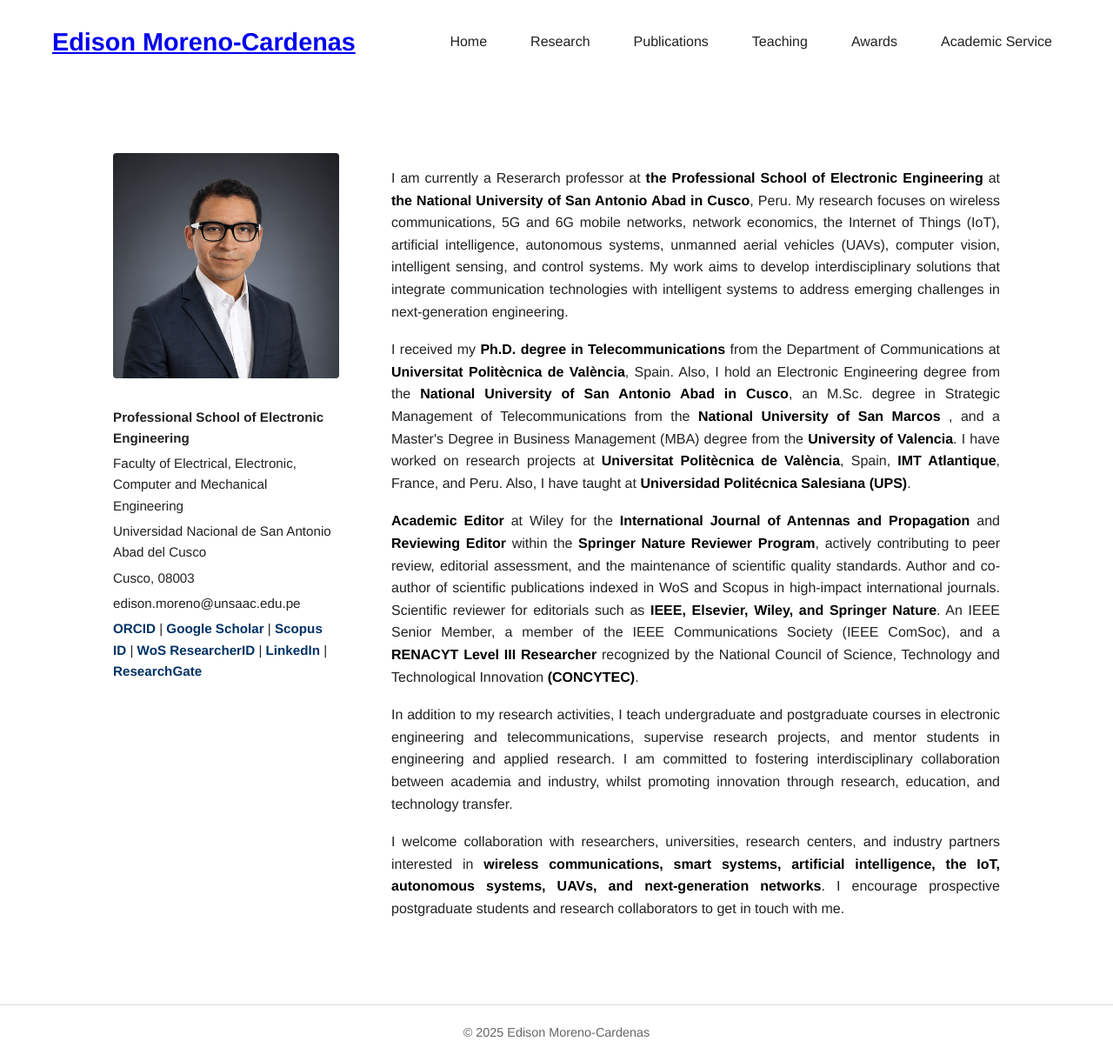
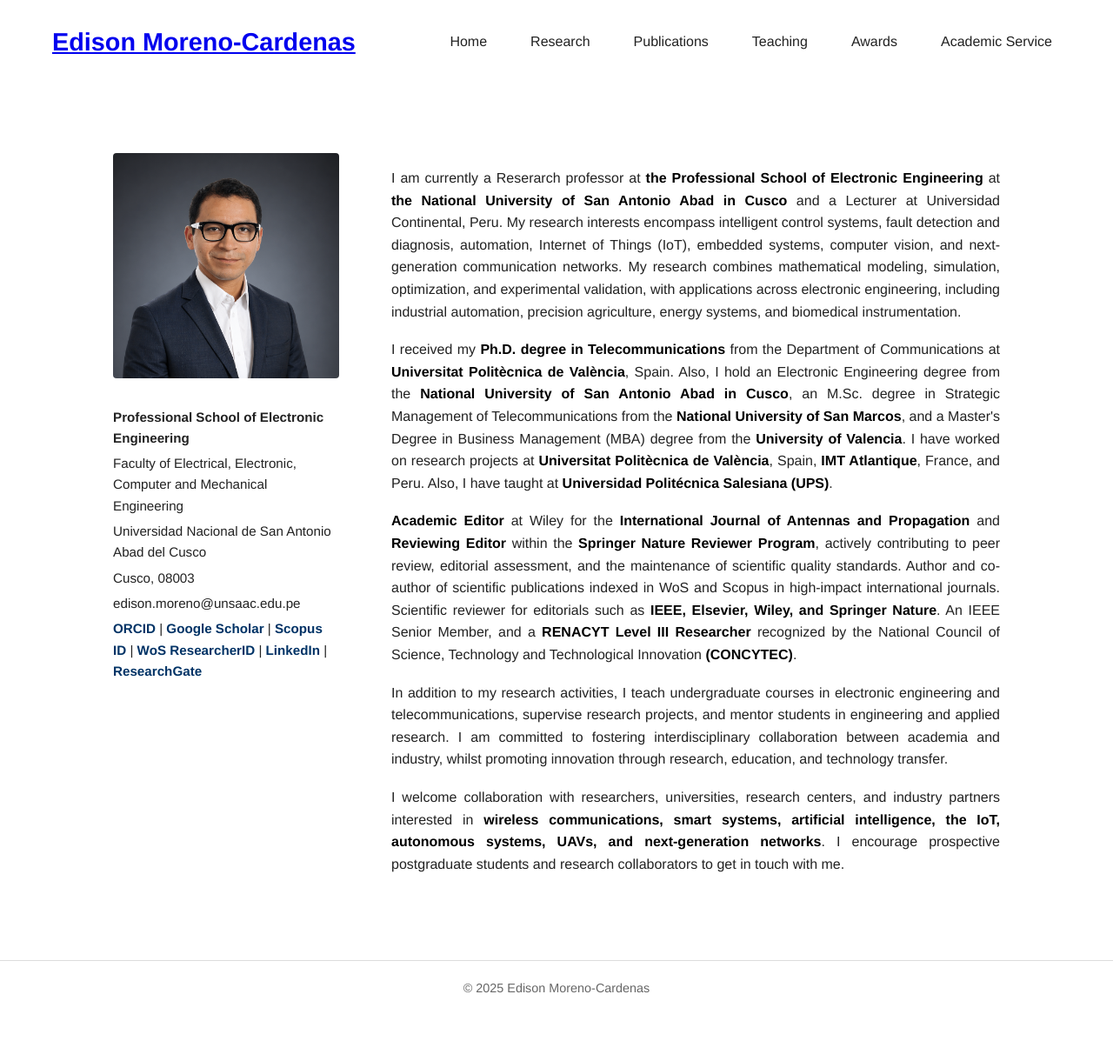
Before and after one commit to edisonmorenocardenas/edisonmorenocardenas.github.io, a Jekyll site: the page built from index.html, in a window 1280 px wide and 1220 px high. Shown: the whole window at 87% size. Built offline with Jekyll 4.4.1, drawn with Linux system fonts in a browser that asks for light colours.

Commit message:
Actualizar conteni

```diff
--- a/index.html
+++ b/index.html
@@ -29,15 +29,15 @@ title: "Home"
       <a href="https://li.unsaac.edu.pe/" target="_blank" style="text-decoration: none; color: inherit;">
         <strong>the Professional School of Electronic Engineering</strong></a> at
         <a href="https://www.unsaac.edu.pe/" target="_blank" style="text-decoration: none; color: inherit;">
-        <strong>the National University of San Antonio Abad in Cusco</strong>, Peru.
+        <strong>the National University of San Antonio Abad in Cusco</strong> and a Lecturer at Universidad Continental, Peru.
       </a>
 
 
-      My research focuses on wireless communications, 5G and 6G mobile networks, network economics,
-      the Internet of Things (IoT), artificial intelligence, autonomous systems, unmanned aerial vehicles (UAVs),
-      computer vision, intelligent sensing, and control systems.
-      My work aims to develop interdisciplinary solutions that integrate communication technologies with
-      intelligent systems to address emerging challenges in next-generation engineering.
+      My research interests encompass intelligent control systems, fault detection and diagnosis, automation,
+      Internet of Things (IoT), embedded systems, computer vision, and next-generation communication networks.
+      My research combines mathematical modeling, simulation, optimization, and experimental validation,
+      with applications across electronic engineering, including industrial automation, precision agriculture,
+      energy systems, and biomedical instrumentation.
     </p>
 
     <p>
@@ -52,8 +52,7 @@ title: "Home"
       <a href="https://www.unsaac.edu.pe/" target="_blank" style="text-decoration: none; color: inherit;">
         <strong>National University of San Antonio Abad in Cusco</strong></a>, an M.Sc. degree in Strategic Management of Telecommunications from the
       <a href="https://www.unmsm.edu.pe/" target="_blank" style="text-decoration: none; color: inherit;">
-        <strong>National University of San Marcos</strong>
-      </a>, and a Master's Degree in Business Management (MBA) degree from the
+        <strong>National University of San Marcos</strong></a>, and a Master's Degree in Business Management (MBA) degree from the
       <a href="https://www.uv.es/" target="_blank" style="text-decoration: none; color: inherit;">
         <strong>University of Valencia</strong></a>.
       I have worked on research projects at <a href="https://www.upv.es/" target="_blank" style="text-decoration: none; color: inherit;">
@@ -70,15 +69,14 @@ title: "Home"
       to peer review, editorial assessment, and the maintenance of scientific quality standards.
       Author and co-author of scientific publications indexed in WoS and Scopus
       in high-impact international journals. Scientific reviewer for editorials such
-      as <strong>IEEE, Elsevier, Wiley, and Springer Nature</strong>. An IEEE Senior Member, a
-      member of the IEEE Communications Society (IEEE ComSoc), and a
+      as <strong>IEEE, Elsevier, Wiley, and Springer Nature</strong>. An IEEE Senior Member, and a
         <a href="https://servicio-renacyt.concytec.gob.pe/ficha-renacyt/?idInvestigador=239597" target="_blank" style="text-decoration: none; color: inherit;">
         <strong>RENACYT Level III Researcher</strong></a> recognized by the National Council of Science, Technology and Technological Innovation <a href="https://www.gob.pe/concytec" target="_blank" style="text-decoration: none; color: inherit;">
         <strong>(CONCYTEC)</strong></a>.
     </p>
 
     <p>
-      In addition to my research activities, I teach undergraduate and postgraduate courses in electronic
+      In addition to my research activities, I teach undergraduate courses in electronic
       engineering and telecommunications, supervise research projects, and mentor
       students in engineering and applied research. I am committed to fostering interdisciplinary
       collaboration between academia and industry, whilst promoting innovation through research, education,
```
